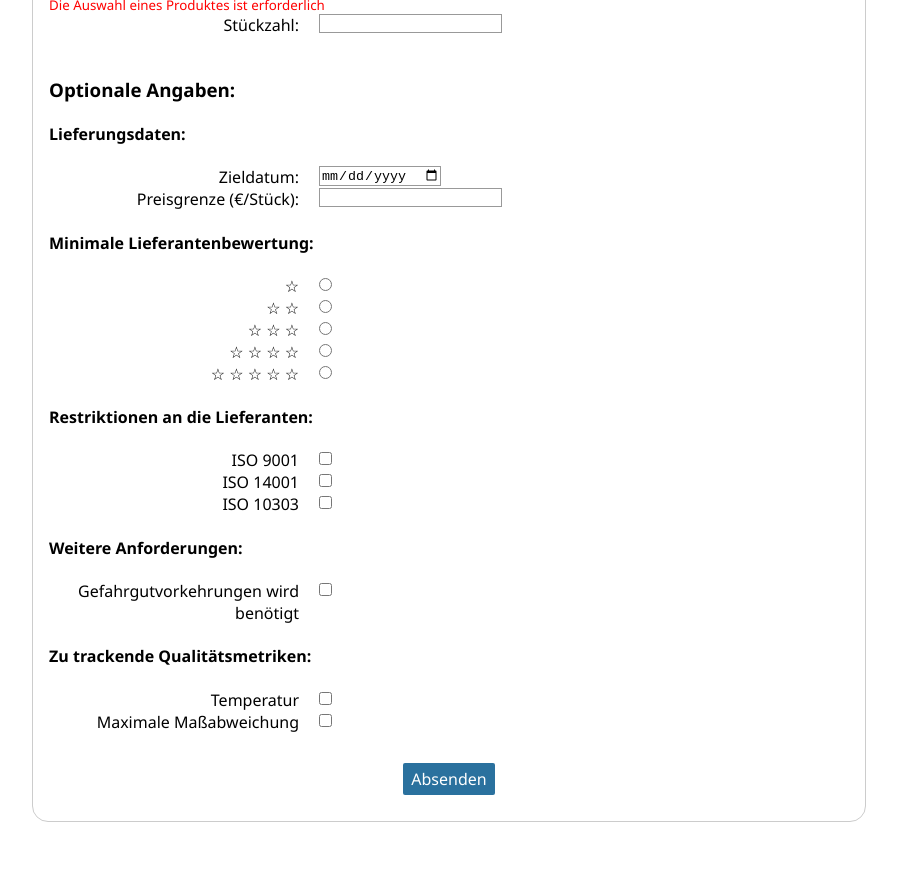
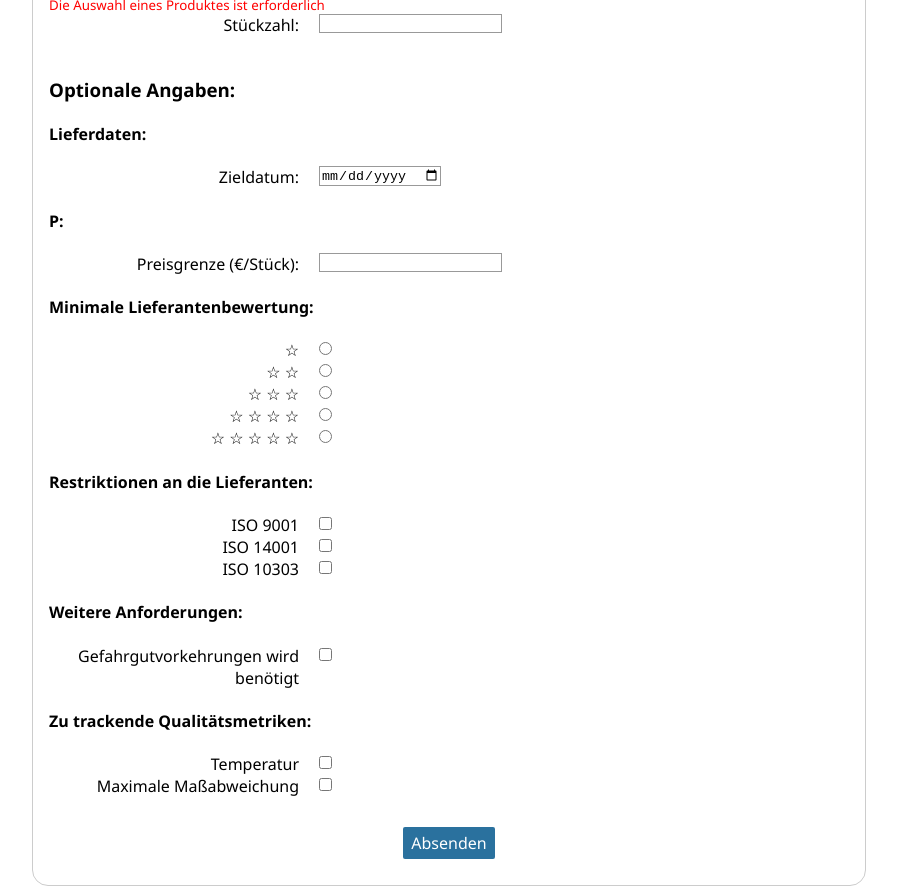
Before and after one commit to BoschDPNB/dpnb-mvp-broker-stackblitz, an Angular app: page /demand-registration in a window 1280 px wide. Shown: the part 900-1794 px from the top of the page, without its empty margins (191-1088 px from the left). Before the commit the page ends 1730 px from the top, so only its background shows below. Built offline with nearby package versions, Linux system fonts and the light colour scheme.

Commit message:
Angebot einholen: Aktualisierung der Überschriften

```diff
--- a/src/app/demand-registration/demand-registration.component.html
+++ b/src/app/demand-registration/demand-registration.component.html
@@ -72,12 +72,13 @@
 
 	<br/><br/>
   	<h3>Optionale Angaben:</h3>
-		<h4> Lieferungsdaten: </h4>
+		<h4> Lieferdaten: </h4>
 
 		<label for="datum">Zieldatum:</label>
         <input type="date" id="datum" formControlName="delivery_date">
 		<br>
 
+    <h4> P: </h4>
 		<label for="preis">Preisgrenze (€/Stück):</label>
         <input type="number" id="preis" formControlName="max_price">
 		<br/>
```
